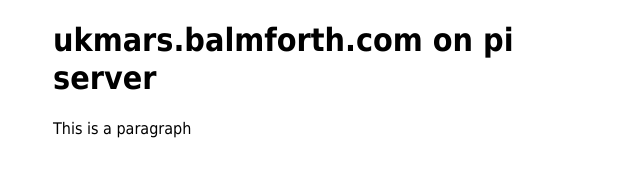
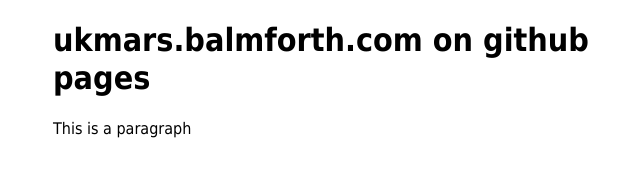
Before and after one commit to ChrisBalmforth/ChrisBalmforth.github.io, a plain HTML site: page index.html in a window 1280 px wide. Shown: the whole page, without its empty margins (307-947 px from the left). Drawn offline with Linux system fonts and the light colour scheme.

Commit message:
Update index.html

```diff
--- a/index.html
+++ b/index.html
@@ -11,7 +11,7 @@
     }
 </style> </head>
   <body>
-    <h1>ukmars.balmforth.com on pi server</h1>
+    <h1>ukmars.balmforth.com on github pages</h1>
     <p>This is a paragraph</p>
   </body>
 </html>
```
